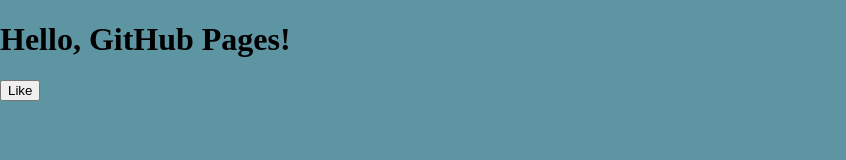
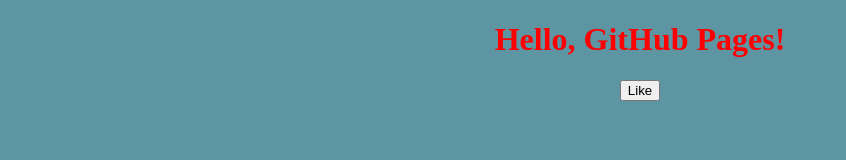
Before and after one commit to edDc0d3r/edDc0d3r.github.io, a plain HTML site: page index.html in a window 1280 px wide. Shown: the whole page, without its empty margins (0-846 px from the left). Drawn offline with Linux system fonts and the light colour scheme.

Commit message:
added center justify and red color to text

```diff
--- a/index.html
+++ b/index.html
@@ -11,12 +11,14 @@
             background-color: #5e95a3 ; /* color picker: https://htmlcolorcodes.com/ */
             margin: 0;
             padding: 0;
+
+            text-align: center;
+            color: red;
         }
       </style>
-    </head>
-    <body>
-        <h1>Hello, GitHub Pages!</h1>
-
-        <button>Like</button>
-    </body>
+  </head>
+  <body>
+      <h1>Hello, GitHub Pages!</h1>
+      <button>Like</button>
+  </body>
 </html>
```
